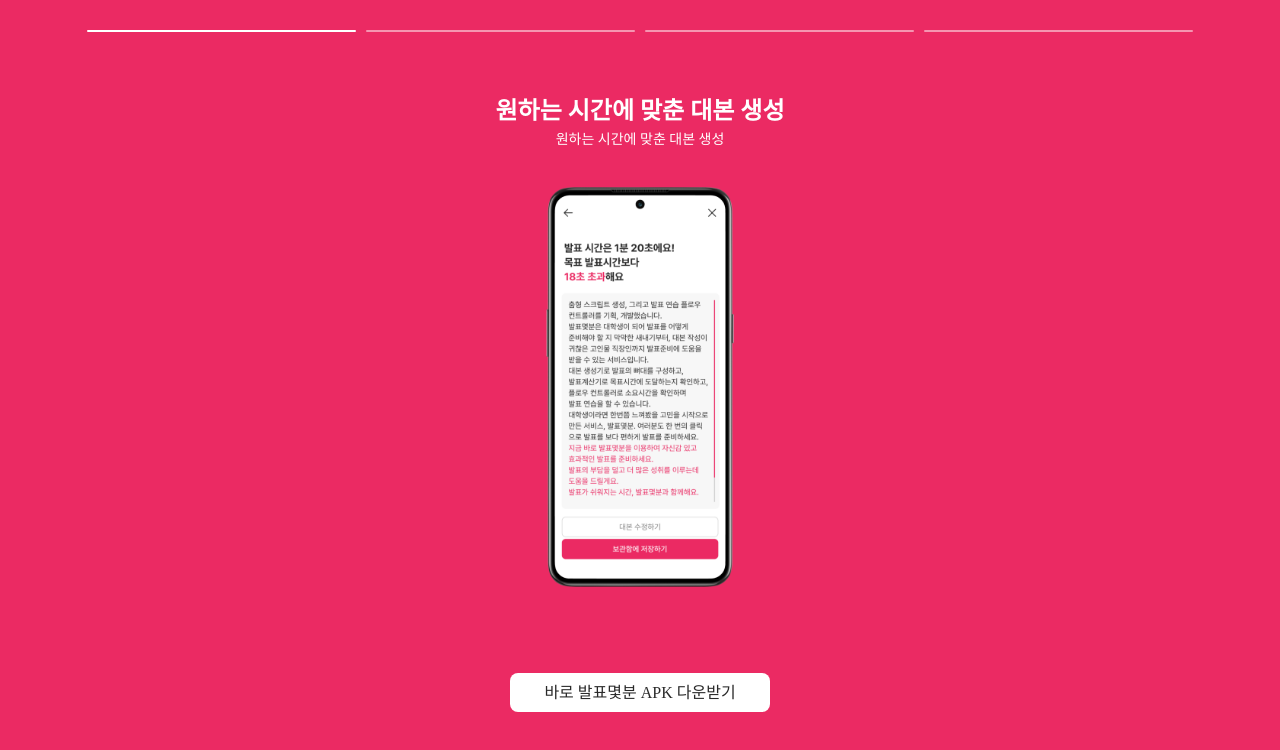
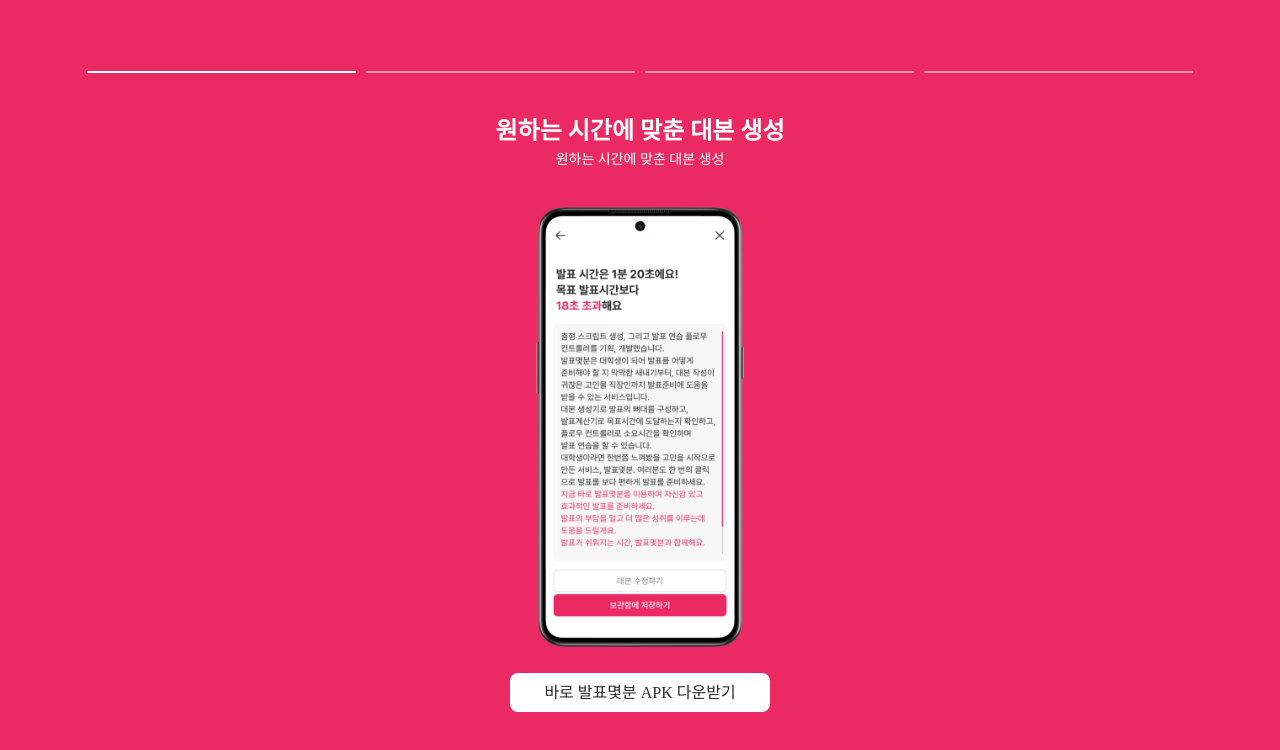
Before and after one commit to MatchaKim/balpyo_helper_CMS, a Nuxt app: page / in a window 1280 px wide. Shown: the top 750 px of the page. Built offline with nearby package versions, Linux system fonts and the light colour scheme.

Commit message:
Fix : 레이아웃 수정 + 트랜지션

```diff
--- a/components/Header.vue
+++ b/components/Header.vue
@@ -3,7 +3,7 @@
         <div style="font-size: 24px; font-weight:bold; color:white;">
             {{ props.mainText }}
         </div>
-        <div style="font-size: 14px; font-weight:semi-bold; color:white; padding:10px 0 40px">
+        <div style="font-size: 14px; font-weight:semi-bold; color:white; padding:10px 0 40px;  white-space: pre-line; text-align:center ">
             {{ props.subText }}
         </div>
     </div>
--- a/components/MainPromotionCard.vue
+++ b/components/MainPromotionCard.vue
@@ -7,7 +7,6 @@
         <div style="font-family:Cafe24Moyamoya; font-size:70px; color:white; padding: 14px 0 40px">
             발표몇분
         </div>
-        <DownLoadButton />
      </div>
     </div>
 </template>
--- a/components/OnBoardingCard.vue
+++ b/components/OnBoardingCard.vue
@@ -1,7 +1,16 @@
 <template>
+    <div   style="
+      height:100vh;
+      width: 100vw;
+      display: flex;
+      justify-content: center;
+      align-items: center;
+      flex-direction: column;
+    ">
   <div
     style="
-      height: 90vh;
+      height: 100vh;
+      padding :15vh 0;
       width: 100vw;
       display: flex;
       justify-content: center;
@@ -19,9 +28,10 @@
         flex-direction: column;
       "
     >
-    <img :src="imagePath" style="height: 50vh; padding-bottom: 35px" />
+    <img :src="imagePath" style="height: 55vh; padding-bottom: 35px" />
     </div>
   </div>
+</div>
 </template>
 <script setup>
 const mainTextProc = ref("");
--- a/pages/index.vue
+++ b/pages/index.vue
@@ -4,7 +4,7 @@
       style="
         position: absolute;
         padding: 15px 0;
-        top: 15px;
+        top: 7vh;
         left: 50%;
         transform: translateX(-50%);
         z-index: 100;
@@ -39,18 +39,10 @@
       <swiper-slide><MainPromotionCard /></swiper-slide>
     </swiper>
     <div
-      v-if="currentSlide != 4"
-      style="
-        position: absolute;
-        bottom: 0;
-        left: 50%;
-        transform: translateX(-50%);
-        width: 100%;
-        padding: 1vh 0;
-        display: flex;
-        justify-content: center;
-      "
-    >
+
+  :style="{ transform: currentSlide == 4 ? 'translateX(-50%) translateY(-28vh)' : 'translateX(-50%)' }"
+  class="download-button-container"
+>
       <DownLoadButton
       />
     </div>
@@ -121,14 +113,28 @@
 .activated {
   width: 21vw;
   height: 2px;
-  background-color: white; /* 활성화 상태의 색상 */
+  background-color: white;
   border-radius: 5px;
 }
 
 .inactivated {
   width: 21vw;
   height: 2px;
-  background-color: #ffffff80; /* 비활성화 상태의 색상 (투명도 포함) */
+  background-color: #ffffff80;
   border-radius: 5px;
 }
+
+
+.download-button-container {
+  transition: transform 0.5s ease-in-out;
+  position: absolute;
+  bottom: 0;
+  left: 50%;
+  transform: translateX(-50%);
+  width: 100%;
+  padding: 1vh 0;
+  display: flex;
+  justify-content: center;
+}
+
 </style>
```
